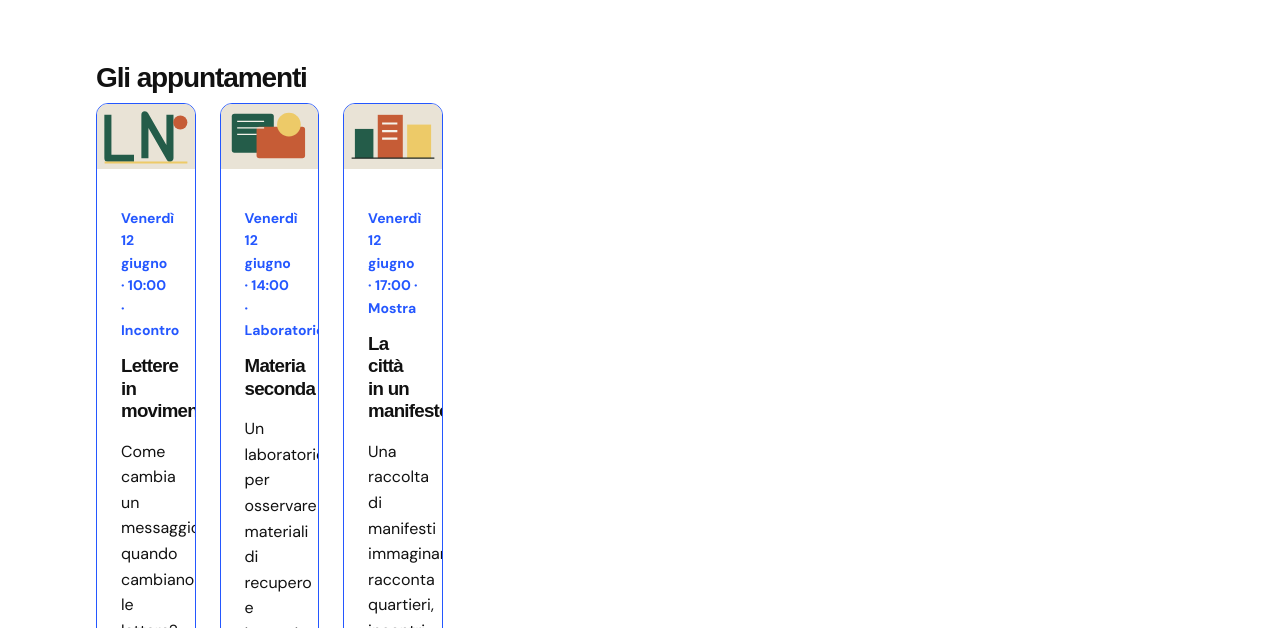
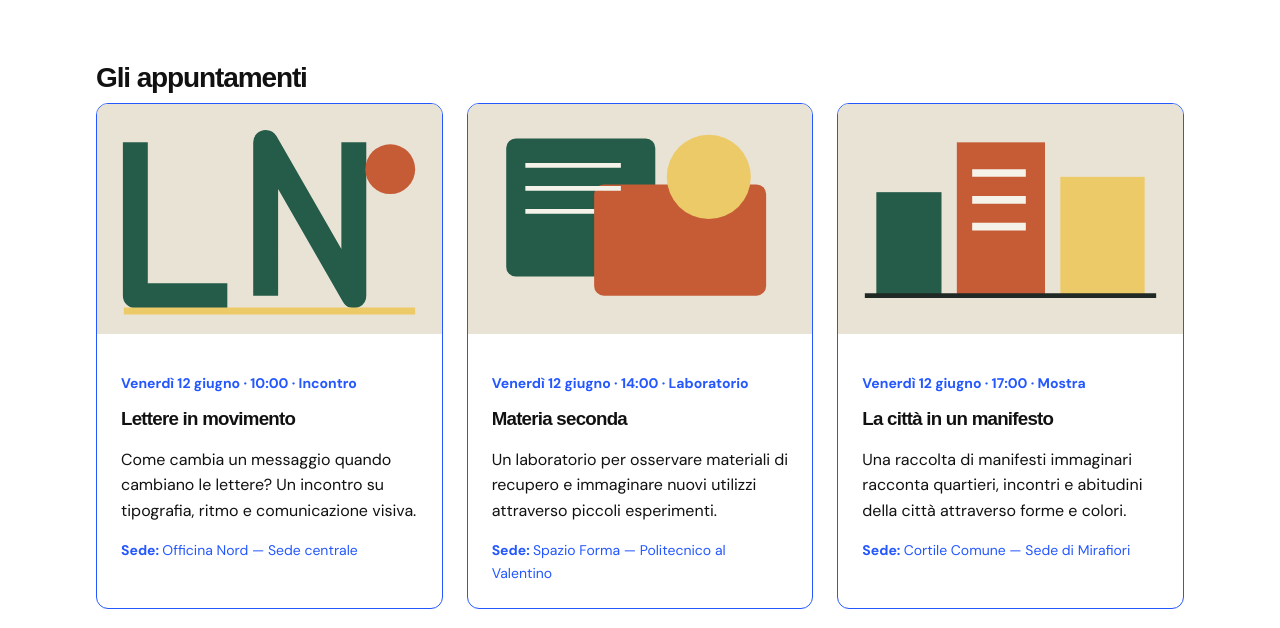
Before and after one commit to krikrikri777/festival-segnale, a plain HTML site: page programma.html in a window 1280 px wide. Shown: the part 424-1052 px from the top of the page. Drawn offline with Linux system fonts and the light colour scheme; a web font is replaced by a local one.

Commit message:
correzione layout programma

```diff
--- a/programma.html
+++ b/programma.html
@@ -37,13 +37,12 @@
 
     <section class="content-section" aria-labelledby="titolo-eventi">
       <h2 id="titolo-eventi">Gli appuntamenti</h2>
-      <div class="event-grid">
-        <p id="messaggio-programma" class="reading-text" role="status" aria-live="polite">
-          Caricamento degli eventi...
-        </p>
-        <div class="event-grid" id="event-grid">
-        </div>
-      </div>
+
+      <p id="messaggio-programma" class="reading-text" role="status" aria-live="polite">
+        Caricamento degli eventi...
+      </p>
+
+      <div class="event-grid" id="event-grid"></div>
     </section>
   </main>
 
```
